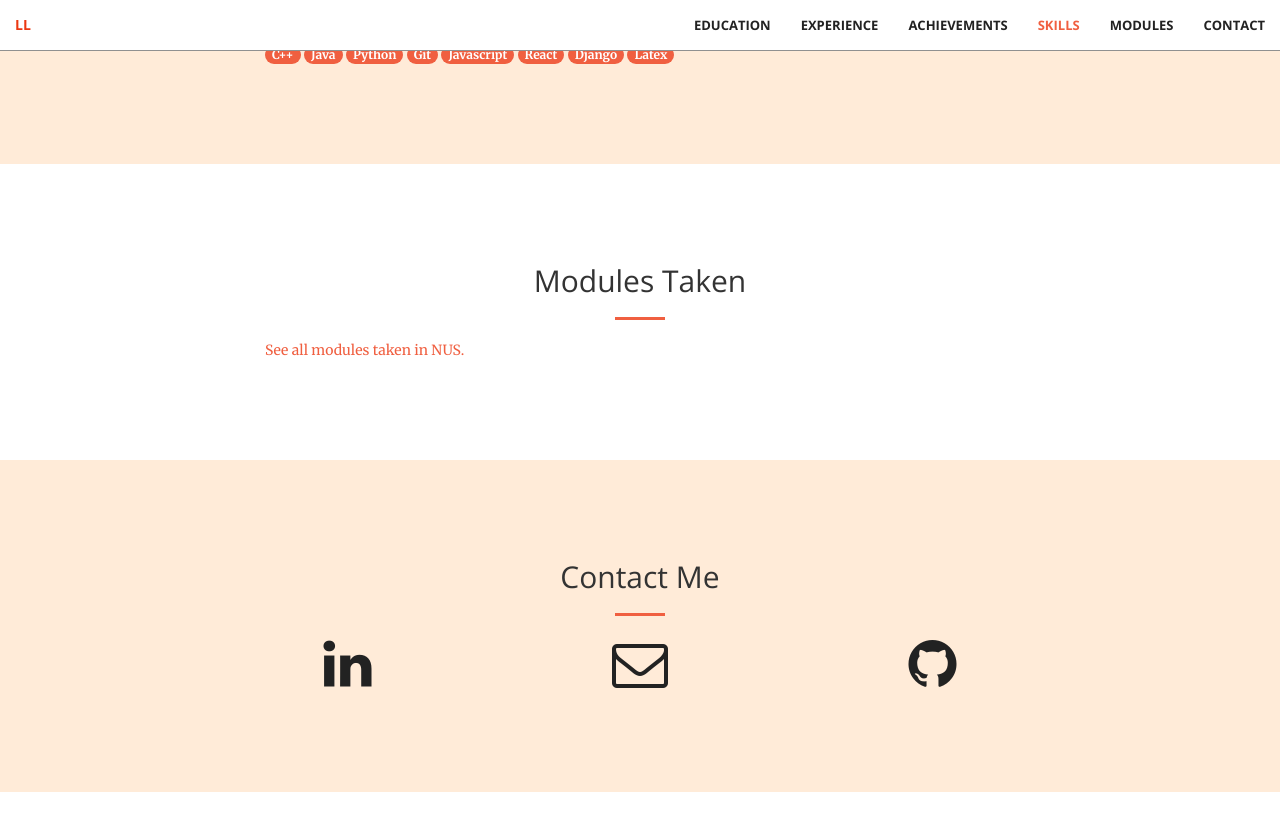
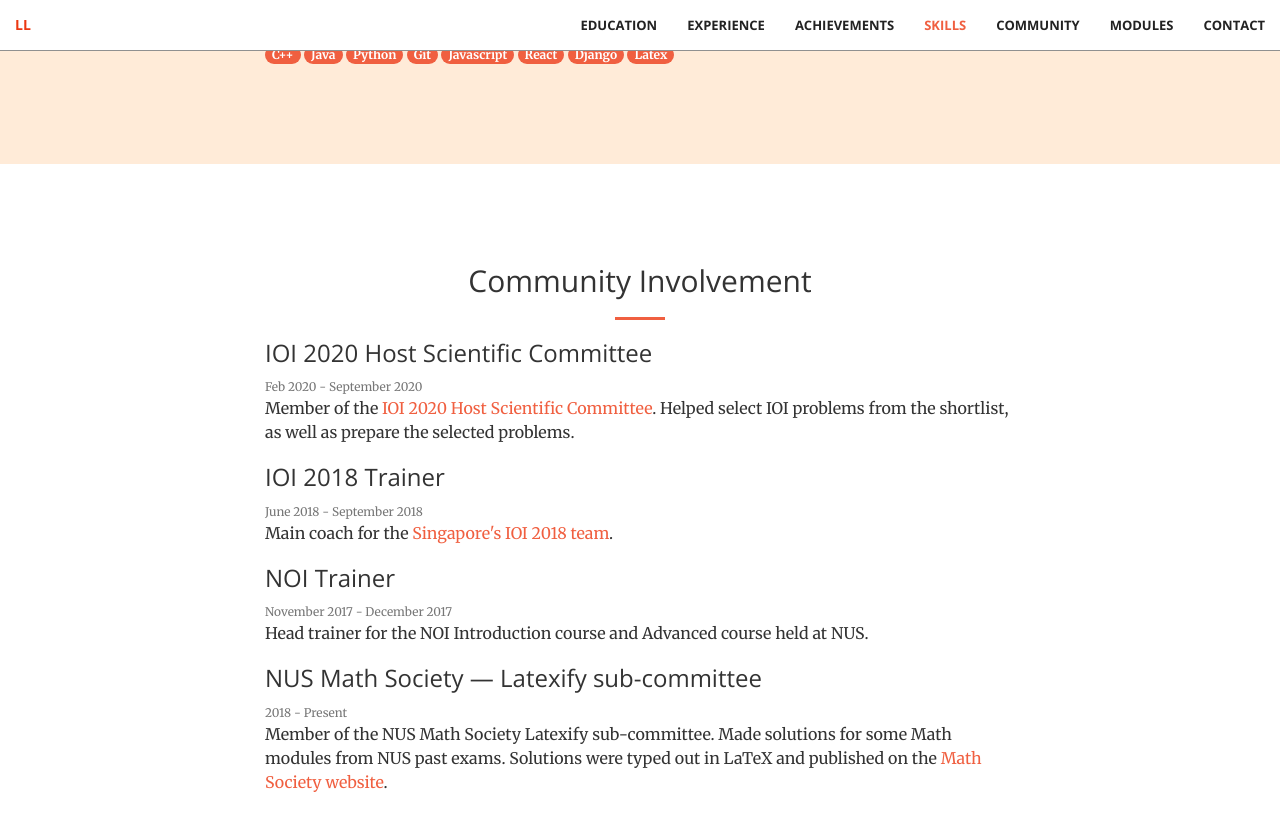
Before and after one commit to limli/limli.github.io, a Jekyll site: the page built from index.html, in a window 1280 px wide and 900 px high, scrolled down 2836 px. Shown: the top 831 px of the window. Built offline with Jekyll 4.4.1, drawn with Linux system fonts in a browser that asks for light colours; before the commit the page ends 3628 px from its top, so only the background shows below that.

Commit message:
add community section

```diff
--- /dev/null
+++ b/_includes/community.html
@@ -0,0 +1,34 @@
+<section id="community" class="{{include.classname}}">
+    <div class="container">
+        <div class="row">
+            <div class="col-lg-12 text-center">
+                <h2 class="section-heading">Community Involvement</h2>
+                <hr class="primary">
+            </div>
+        </div>
+    </div>
+    <div class="container">
+        <div class="row">
+            <div class="col-lg-8 col-lg-offset-2">
+                <h3 class="section-heading">IOI 2020 Host Scientific Committee</h3>
+                <small class="text-muted">Feb 2020 - September 2020</small>
+                <p>Member of the <a href="https://ioi2020.sg/committees/">IOI 2020 Host Scientific Committee</a>. Helped select IOI problems from the shortlist, as well as prepare the selected problems.</p>
+            </div>
+            <div class="col-lg-8 col-lg-offset-2">
+                <h3 class="section-heading">IOI 2018 Trainer</h3>
+                <small class="text-muted">June 2018 - September 2018</small>
+                <p>Main coach for the <a href="https://stats.ioinformatics.org/delegations/SGP/2018">Singapore's IOI 2018 team</a>.</p>
+            </div>
+            <div class="col-lg-8 col-lg-offset-2">
+                <h3 class="section-heading">NOI Trainer</h3>
+                <small class="text-muted">November 2017 - December 2017</small>
+                <p>Head trainer for the NOI Introduction course and Advanced course held at NUS.</p>
+            </div>
+            <div class="col-lg-8 col-lg-offset-2">
+                <h3 class="section-heading">NUS Math Society &mdash; Latexify sub-committee</h3>
+                <small class="text-muted">2018 - Present</small>
+                <p>Member of the NUS Math Society Latexify sub-committee. Made solutions for some Math modules from NUS past exams. Solutions were typed out in LaTeX and published on the <a href="https://nusmathsoc.org/#/pyp">Math Society website</a>.</p>
+            </div>
+        </div>
+    </div>
+</section>
--- a/index.html
+++ b/index.html
@@ -7,6 +7,7 @@ sections:
   - experience
   - achievements
   - skills
+  - community
   - modules
   - contact
 ---
```
